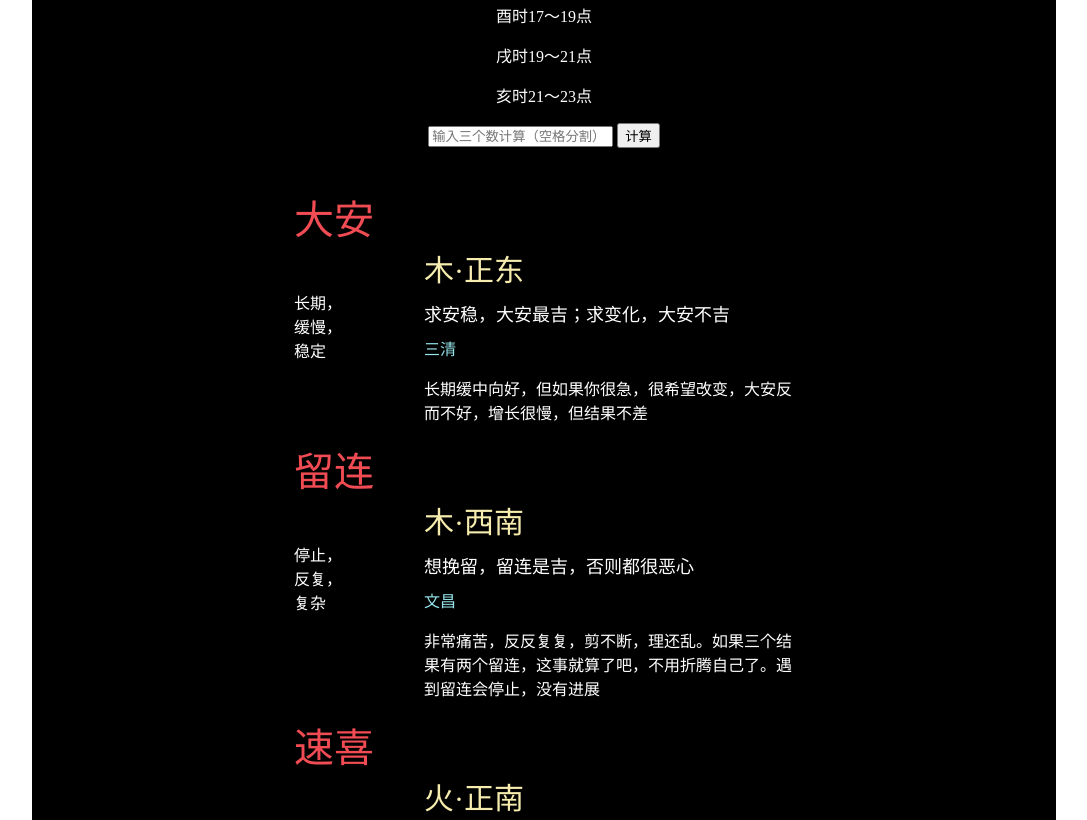
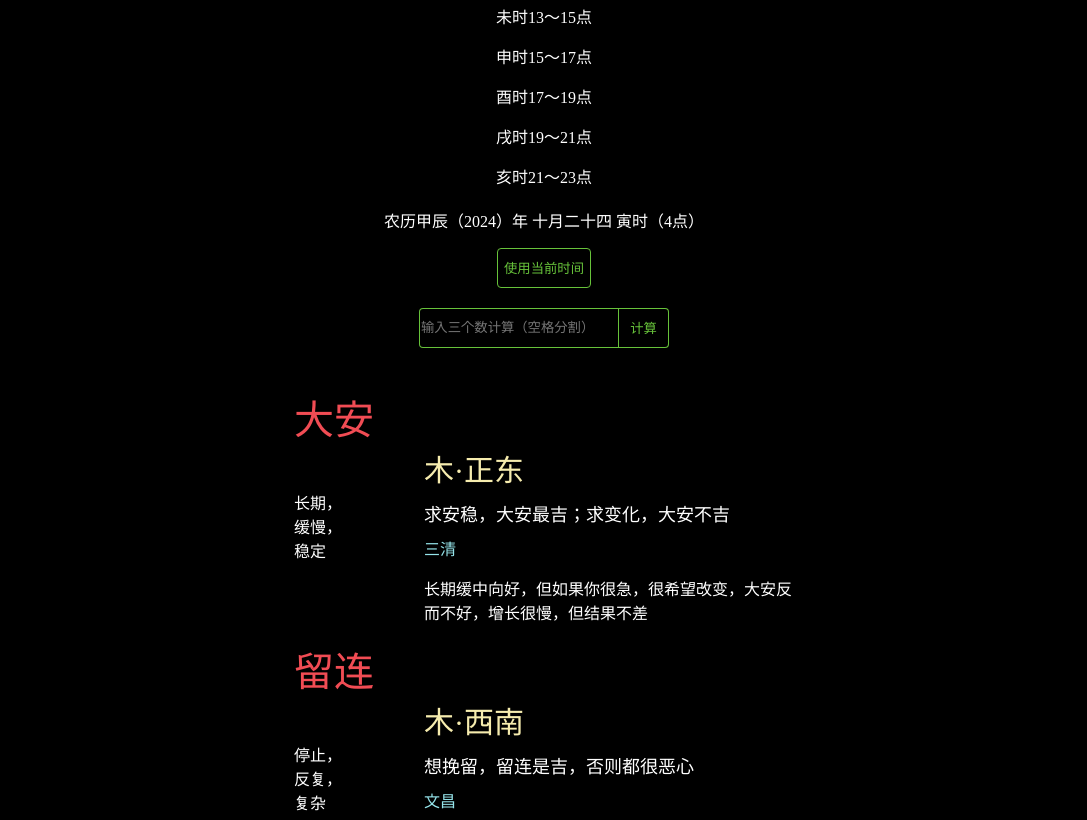
Before and after one commit to ysj5/site, a plain HTML site: page index.html in a window 1280 px wide. Shown: the part 477-1297 px from the top of the page, without its empty margins (96-1183 px from the left). Drawn offline with Linux system fonts and the light colour scheme.

Commit message:
增加计算逻辑

```diff
--- a/assets/css/index.css
+++ b/assets/css/index.css
@@ -1,12 +1,17 @@
+body {
+  padding: 0;
+  margin: 0;
+  background-color: black;
+}
+
 .container {
   margin: 0 auto;
   padding-top: 20px;
-  background-color: black;
   color: white;
   font-family: '楷体';
 }
 .gua, .time {
-  width: 300px;
+  width: 350px;
   margin: 0 auto 20px;
 }
 .time {
@@ -15,6 +20,58 @@
 .gua .row {
   display: flex;
   justify-content: space-between;
+}
+
+.action {
+  display: flex;
+  justify-content: center;
+  margin-bottom: 20px;
+}
+
+.calcInput {
+  width: 200px;
+  height: 40px;
+  outline: none;
+  border: none;
+  border-radius: 4px 0 0 4px;
+  box-sizing: border-box;
+  background-color: black;
+  color: white;
+  box-shadow: 0 0 0 1px #67c23a inset;
+  transition: all .3s;
+}
+
+.calcInput:focus {
+  outline: none;
+  box-shadow: 0 0 5px 1px #67c23a;
+  border-right: 1px solid #67c23a;
+}
+
+.calcBtn {
+  height: 40px;
+  min-width: 50px;
+  border: none;
+  border-radius: 0 4px 4px 0;
+  background-color: black;
+  border: 1px solid #67c23a;
+  border-left: none;
+  color: #67c23a;
+  cursor: pointer;
+  transition: all .3s;
+}
+
+.calcBtn:hover {
+  background-color: #67c23a;
+  color: white;
+}
+
+.curTime {
+  margin: 20px auto;
+}
+
+.curTime button {
+  border: 1px solid #67c23a;
+  border-radius: 4px;
 }
 
 .explain {
--- a/index.html
+++ b/index.html
@@ -22,6 +22,7 @@
   <body>
     <main class="container">
       <div class="rule">
+        <h1>小六壬</h1>
         <section class="gua">
           <div class="row">
             <div class="col">2.留连-木</div>
@@ -52,9 +53,15 @@
           <p>酉时17～19点</p>
           <p>戌时19～21点</p>
           <p>亥时21～23点</p>
+          <div class="curTime">
+            <p class="curTimeNum"></p>
+            <button class="calcBtn useCurTime">使用当前时间</button>
+          </div>
           <div class="calc">
-            <input type="text" placeholder="输入三个数计算（空格分割）" class="calcInput">
-            <button class="calcBtn">计算</button>
+            <div class="action">
+              <input type="text" placeholder="输入三个数计算（空格分割）" class="calcInput">
+              <button class="calcBtn calcGuaXiang">计算</button>
+            </div>
           </div>
         </section>
         <section class="explain">
@@ -100,7 +107,7 @@
           explainEl.appendChild(fragment);
         });
 
-      const calcBtn = document.querySelector(".calcBtn");
+      const calcBtn = document.querySelector(".calcGuaXiang");
       const calcInput = document.querySelector(".calcInput");
       const arr = [
         '大安（木）',
@@ -131,7 +138,7 @@
         const divEl = document.querySelector('.result') || document.createElement("div");
         divEl.classList.add("result");
         divEl.textContent = result;
-        calcBtn.after(divEl);
+        calcBtn.parentElement.after(divEl);
       }
       calcBtn.addEventListener("click", () => {
         calc();
@@ -141,6 +148,103 @@
           calc();
         }
       })
+
+      // 计算农历
+      const lunarMonthMap = {
+        "正": 1,
+        "二": 2,
+        "三": 3,
+        "四": 4,
+        "五": 5,
+        "六": 6,
+        "七": 7,
+        "八": 8,
+        "九": 9,
+        "十": 10,
+        "冬": 11,
+        "腊": 12,
+      };
+      const hourMap = new Map([
+        [[23, 0], {name: '子时', i: 1}],
+        [[1, 2], {name: '丑时', i: 2}],
+        [[3, 4], {name: '寅时', i: 3}],
+        [[5, 6], {name: '卯时', i: 4}],
+        [[7, 8], {name: '辰时', i: 5}],
+        [[9, 10], {name: '巳时', i: 6}],
+        [[11, 12], {name: '午时', i: 7}],
+        [[13, 14], {name: '未时', i: 8}],
+        [[15, 16], {name: '申时', i: 9}],
+        [[17, 18], {name: '酉时', i: 10}],
+        [[19, 20], {name: '戌时', i: 11}],
+        [[21, 22], {name: '亥时', i: 12}],
+      ]);
+      const numMap = ['零', '一', '二', '三', '四', '五', '六', '七', '八', '九', '十'];
+      const timeEl = document.querySelector(".curTimeNum");
+      let month, day, hour;
+      function calcLunar() {
+        const date = new Date();
+        const lunarString = date.toLocaleString('zh-CN-u-ca-chinese');
+        const regex = /(\d{4})年([一二三四五六七八九十]+)月(\d{1,2}) (\d{2}):/;
+        const regResult = regex.exec(lunarString);
+        const lunarYear = regResult[1];
+        const yearName = getLunarYearName(Number(lunarYear));
+        const lunarMonth = regResult[2];
+        const lunarMonthNumber = lunarMonthMap[lunarMonth];
+        const lunarDay = regResult[3];
+        let lunarDayName = "";
+        // 格式化月份
+        if(Number(lunarDay) <= 10) {
+          lunarDayName = "初" + numMap[lunarDay];
+        } else if(Number(lunarDay) < 20) {
+          lunarDayName = "十";
+          lunarDayName += numMap[lunarDay[1]];
+        } else {
+          lunarDayName = numMap[lunarDay[0]] + "十";
+          if(lunarDay[1] !== '0') {
+            lunarDayName += numMap[lunarDay[1]];
+          }
+        }
+        // 获取时辰
+        const lunarHour = Number(regResult[4]);
+        let lunarHourInfo = {
+          name: "",
+          i: 0,
+        };
+        for(const [key, value] of hourMap) {
+          if(key.includes(lunarHour)) {
+            lunarHourInfo = {
+              name: value.name,
+              i: value.i,
+            }
+            break;
+          }
+        }
+        month = lunarMonthNumber;
+        day = lunarDay;
+        hour = lunarHourInfo.i;
+        const result = `农历${yearName}（${lunarYear}）年 ${lunarMonth}月${lunarDayName} ${lunarHourInfo.name}（${lunarHour}点）`;
+        timeEl.textContent = result;
+      }
+
+      // 计算年份对应的天干地支
+      const tianGan = ["甲", "乙", "丙", "丁", "戊", "己", "庚", "辛", "壬", "癸"];
+      const diZhi = ["子", "丑", "寅", "卯", "辰", "巳", "午", "未", "申", "酉", "戌", "亥"];
+      function getLunarYearName(year) {
+        const ganIndex = (year - 4) % 10; // 天干索引
+        const zhiIndex = (year - 4) % 12; // 地支索引
+
+        const tianGanName = tianGan[ganIndex];
+        const diZhiName = diZhi[zhiIndex];
+
+        return tianGanName + diZhiName; // 返回天干地支组合
+      }
+      calcLunar();
+
+      // 使用当前时间
+      const useCurTimeBtn = document.querySelector(".useCurTime");
+      useCurTimeBtn.addEventListener("click", () => {
+        calcInput.value = `${month} ${day} ${hour}`;
+      });
     </script>
   </body>
 </html>
```
